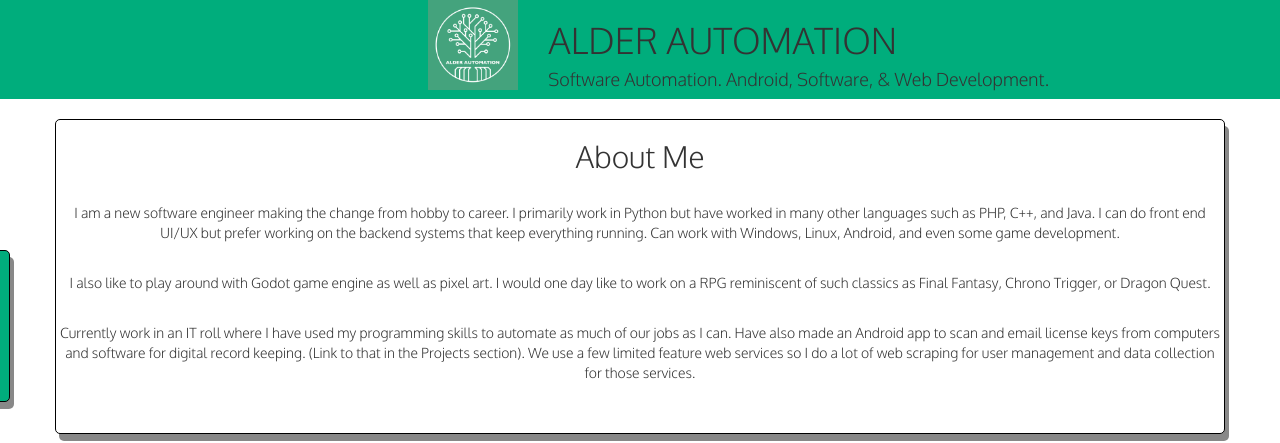
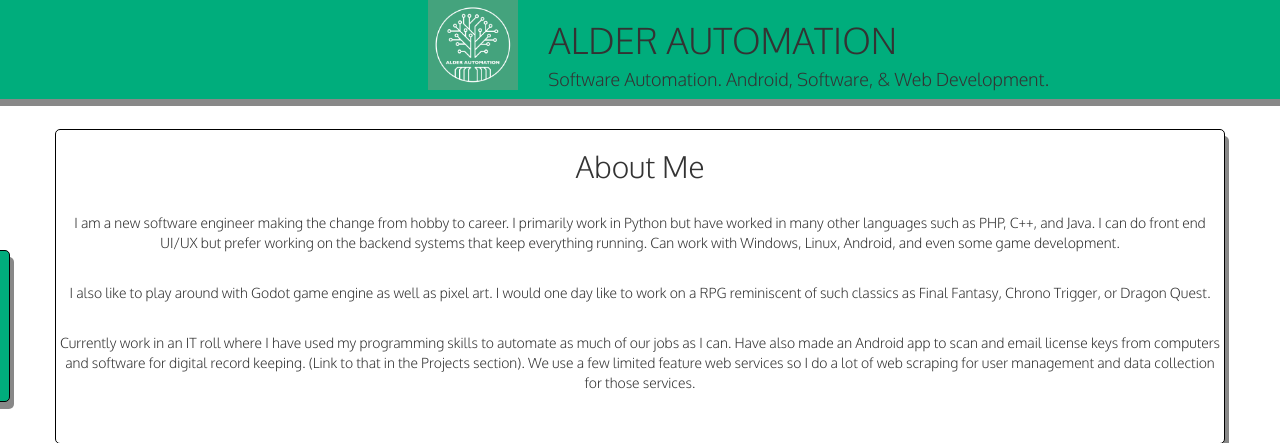
Before and after one commit to AlderAutomation/alderautomation.ca, a Flask app: page / in a window 1280 px wide. Shown: the top 443 px of the page. Run offline with Flask 2, Linux system fonts and the light colour scheme; parts of the project's set-up code (start-up, migrations or seed data) failed here and were passed over; some libraries are stand-ins or nearby versions.

Commit message:
AW-12 Fix header shadow

```diff
--- a/static/css/main.css
+++ b/static/css/main.css
@@ -10,6 +10,8 @@
 
 header {
     background-color: var(--accent-calour);
+    box-shadow: 0px 0px 0px 7px #888888;
+    margin-bottom: 10px;
 }
 
 .logo {
```
Also changed, not shown: 1 other file.
